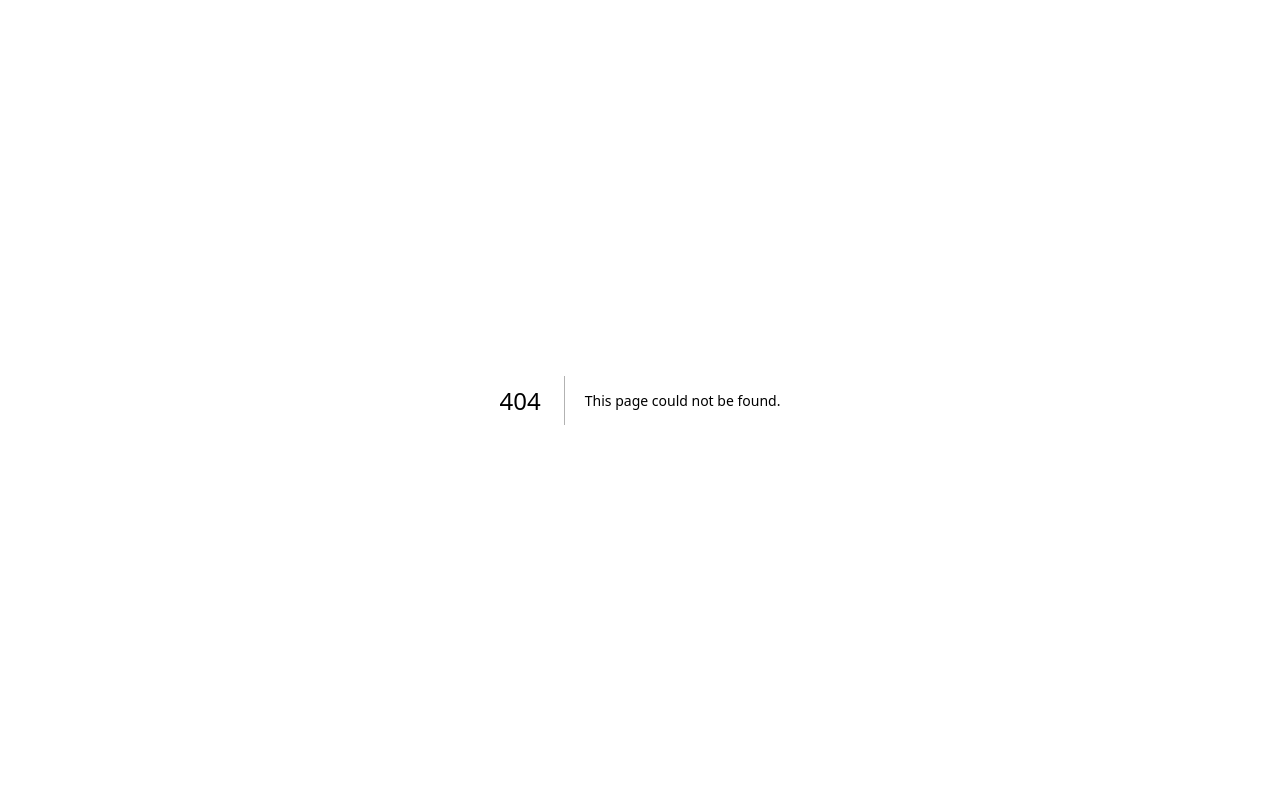
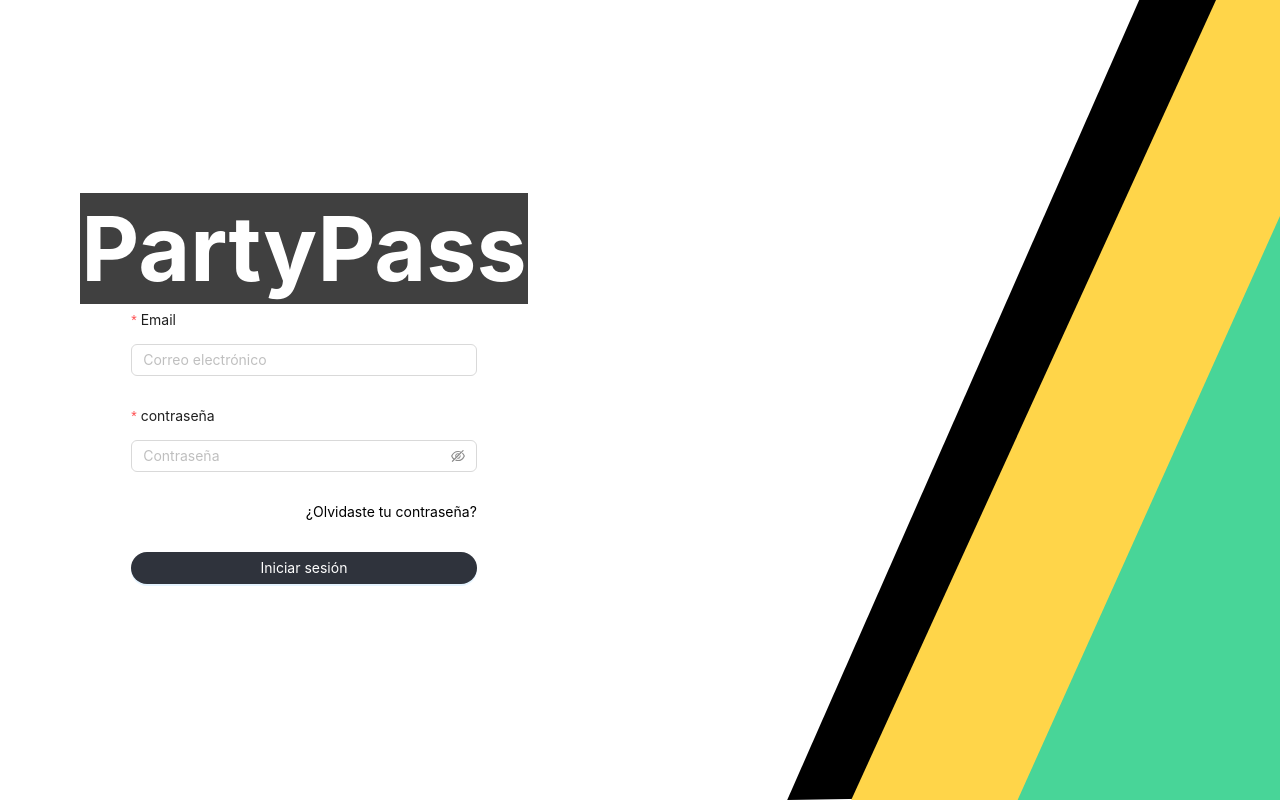
Before and after one commit to alonsosfera/event-ticket-project, a Next.js app: page /login in a window 1280 px wide. Before the commit this address had no page. Built offline with nearby package versions, Linux system fonts and the light colour scheme.

Commit message:
Se creo esqueleto de página inicio de sesión

```diff
--- /dev/null
+++ b/components/auth/login-component.js
@@ -0,0 +1,64 @@
+import { Row, Col, Form, Input, Button } from "antd"
+import Link from "next/link"
+
+export default function LoginComponent() {
+
+  return (
+    <Row
+      className="login"
+      style={{ height: "100vh" }}
+      justify={"center"}
+      align="middle">
+      <Col span={12} style={{ paddingRight: "2rem" }}>
+        <div className={"title"}>PartyPass</div>
+        <Form
+          name="loginForm"
+          initialValues={{ remember: true }}
+          style={{ maxWidth: "27vw", margin: "0 auto" }}>
+          <Form.Item
+            name="email"
+            label="Email"
+            rules={[{ required: true, message: "Por favor ingresa tu correo electrónico" }]}
+            labelCol={{ span: 24 }}
+            wrapperCol={{ span: 24 }}
+            colon={false}>
+            <Input placeholder="Correo electrónico" />
+          </Form.Item>
+
+          <Form.Item
+            name="password"
+            label="contraseña"
+            rules={[{ required: true, message: "Por favor ingresa tu contraseña" }]}
+            labelCol={{ span: 24 }}
+            wrapperCol={{ span: 24 }}
+            colon={false}>
+            <Input.Password placeholder="Contraseña" />
+          </Form.Item>
+
+          <Form.Item style={{ textAlign: "right" }}>
+            <Link style={{ color: "#000000" }} href="https://www.figma.com/design/fnuzq9KkkLzHpqMQwOtrLd/App?node-id=428-982&t=rNOSGRWrMaIrPb22-0">
+              ¿Olvidaste tu contraseña?
+            </Link>
+          </Form.Item>
+
+          <Form.Item>
+            <Button
+              className="round"
+              type="primary"
+              htmlType="submit"
+              style={{ width: "100%", backgroundColor: "#2F333C", borderRadius: "20px" }}>
+              Iniciar sesión
+            </Button>
+          </Form.Item>
+        </Form>
+      </Col>
+
+      <Col span={12} className={"column"}>
+        <div className={"black-triangle"}></div>
+        <div className={"yellow-triangle"}></div>
+        <div className={"green-triangle"}></div>
+
+      </Col>
+    </Row>
+  )
+};
--- /dev/null
+++ b/pages/login.js
@@ -0,0 +1,11 @@
+import LoginComponent from "@/components/auth/login-component"
+
+function login() {
+  return (
+    <div>
+      <LoginComponent />
+    </div>
+  )
+}
+
+export default login
--- a/styles/components/auth.scss
+++ b/styles/components/auth.scss
@@ -25,3 +25,53 @@
     }
   }
 }
+
+.login {
+  .column {
+    position: relative;
+    height: 100%;
+    overflow: hidden;
+  }
+
+  .black-triangle {
+    position: absolute;
+    top: 0;
+    right: 0;
+    width: 100%;
+    height: 100%;
+    background-color: #000000;
+    clip-path: polygon(78% 0, 100% 0, 99% 99%, 23% 100%);
+  }
+
+  .yellow-triangle {
+    position: absolute;
+    top: 0;
+    right: 0;
+    width: 100%;
+    height: 100%;
+    background-color: #FFD549;
+    clip-path: polygon(100% 0%, 100% 43%, 61% 100%, 33% 100%, 90% 0);
+  }
+
+  .green-triangle {
+    position: absolute;
+    top: 0;
+    right: 0;
+    width: 100%;
+    height: 100%;
+    background-color: #48D598;
+    clip-path: polygon(100% 27%, 59% 100%, 100% 100%);
+  }
+
+  .title {
+    text-align: center;
+    color: white;
+    font-size: 7vw;
+    font-weight: bold;
+    padding: 1px 0;
+    background-color: #404040; // Fondo gris
+    margin: 0 auto;
+    width: 100%;
+    max-width: 35vw; // Ajusta el ancho máximo del título
+  }
+}
--- a/styles/globals.scss
+++ b/styles/globals.scss
@@ -1,78 +1,3 @@
-:root {
-  --max-width: 1100px;
-  --border-radius: 12px;
-  --font-mono: ui-monospace, Menlo, Monaco, "Cascadia Mono", "Segoe UI Mono",
-    "Roboto Mono", "Oxygen Mono", "Ubuntu Monospace", "Source Code Pro",
-    "Fira Mono", "Droid Sans Mono", "Courier New", monospace;
-
-  --foreground-rgb: 0, 0, 0;
-  --background-start-rgb: 214, 219, 220;
-  --background-end-rgb: 255, 255, 255;
-
-  --primary-glow: conic-gradient(
-    from 180deg at 50% 50%,
-    #16abff33 0deg,
-    #0885ff33 55deg,
-    #54d6ff33 120deg,
-    #0071ff33 160deg,
-    transparent 360deg
-  );
-  --secondary-glow: radial-gradient(
-    rgba(255, 255, 255, 1),
-    rgba(255, 255, 255, 0)
-  );
-
-  --tile-start-rgb: 239, 245, 249;
-  --tile-end-rgb: 228, 232, 233;
-  --tile-border: conic-gradient(
-    #00000080,
-    #00000040,
-    #00000030,
-    #00000020,
-    #00000010,
-    #00000010,
-    #00000080
-  );
-
-  --callout-rgb: 238, 240, 241;
-  --callout-border-rgb: 172, 175, 176;
-  --card-rgb: 180, 185, 188;
-  --card-border-rgb: 131, 134, 135;
-}
-
-@media (prefers-color-scheme: dark) {
-  :root {
-    --foreground-rgb: 255, 255, 255;
-    --background-start-rgb: 0, 0, 0;
-    --background-end-rgb: 0, 0, 0;
-
-    --primary-glow: radial-gradient(rgba(1, 65, 255, 0.4), rgba(1, 65, 255, 0));
-    --secondary-glow: linear-gradient(
-      to bottom right,
-      rgba(1, 65, 255, 0),
-      rgba(1, 65, 255, 0),
-      rgba(1, 65, 255, 0.3)
-    );
-
-    --tile-start-rgb: 2, 13, 46;
-    --tile-end-rgb: 2, 5, 19;
-    --tile-border: conic-gradient(
-      #ffffff80,
-      #ffffff40,
-      #ffffff30,
-      #ffffff20,
-      #ffffff10,
-      #ffffff10,
-      #ffffff80
-    );
-
-    --callout-rgb: 20, 20, 20;
-    --callout-border-rgb: 108, 108, 108;
-    --card-rgb: 100, 100, 100;
-    --card-border-rgb: 200, 200, 200;
-  }
-}
-
 * {
   box-sizing: border-box;
   padding: 0;
@@ -85,26 +10,5 @@ body {
   overflow-x: hidden;
 }
 
-body {
-  color: rgb(var(--foreground-rgb));
-  background: linear-gradient(
-      to bottom,
-      transparent,
-      rgb(var(--background-end-rgb))
-    )
-    rgb(var(--background-start-rgb));
-}
-
-a {
-  color: inherit;
-  text-decoration: none;
-}
-
-@media (prefers-color-scheme: dark) {
-  html {
-    color-scheme: dark;
-  }
-}
-
 @import "./_variables.scss";
 @import "./_components.scss";
```
